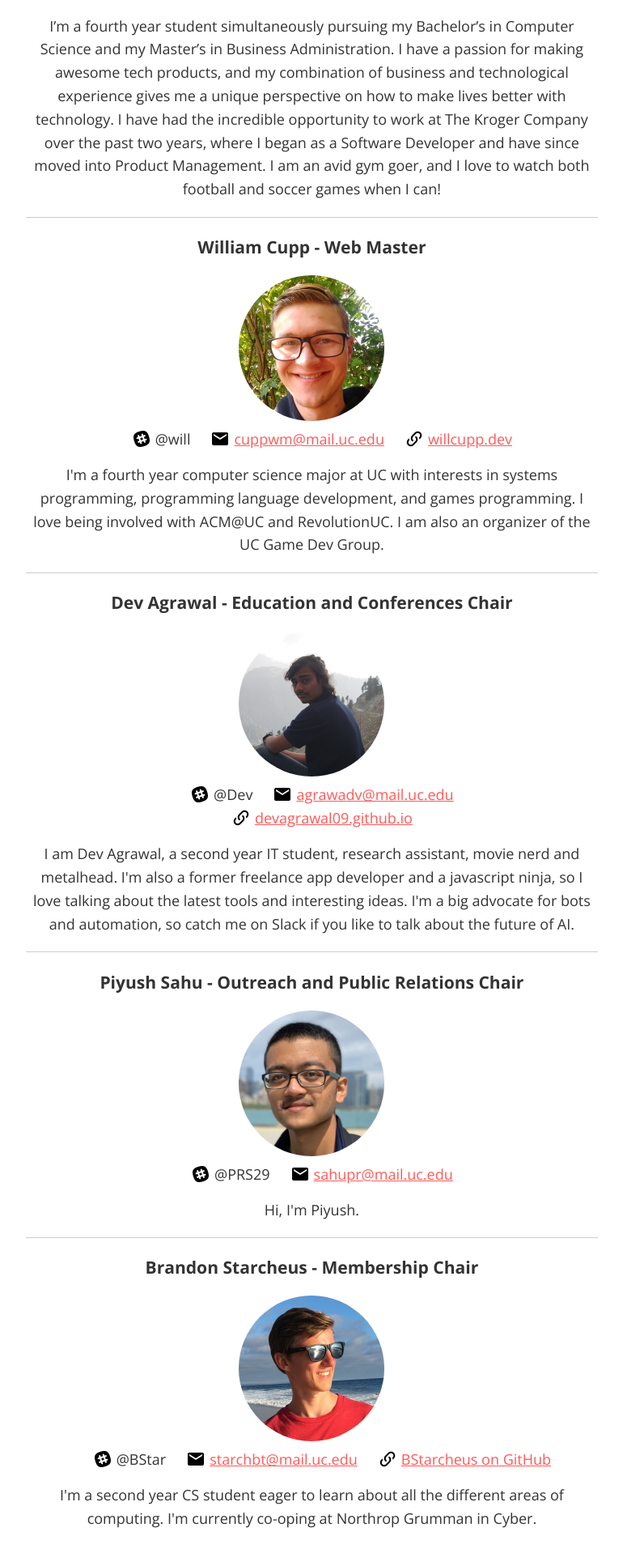
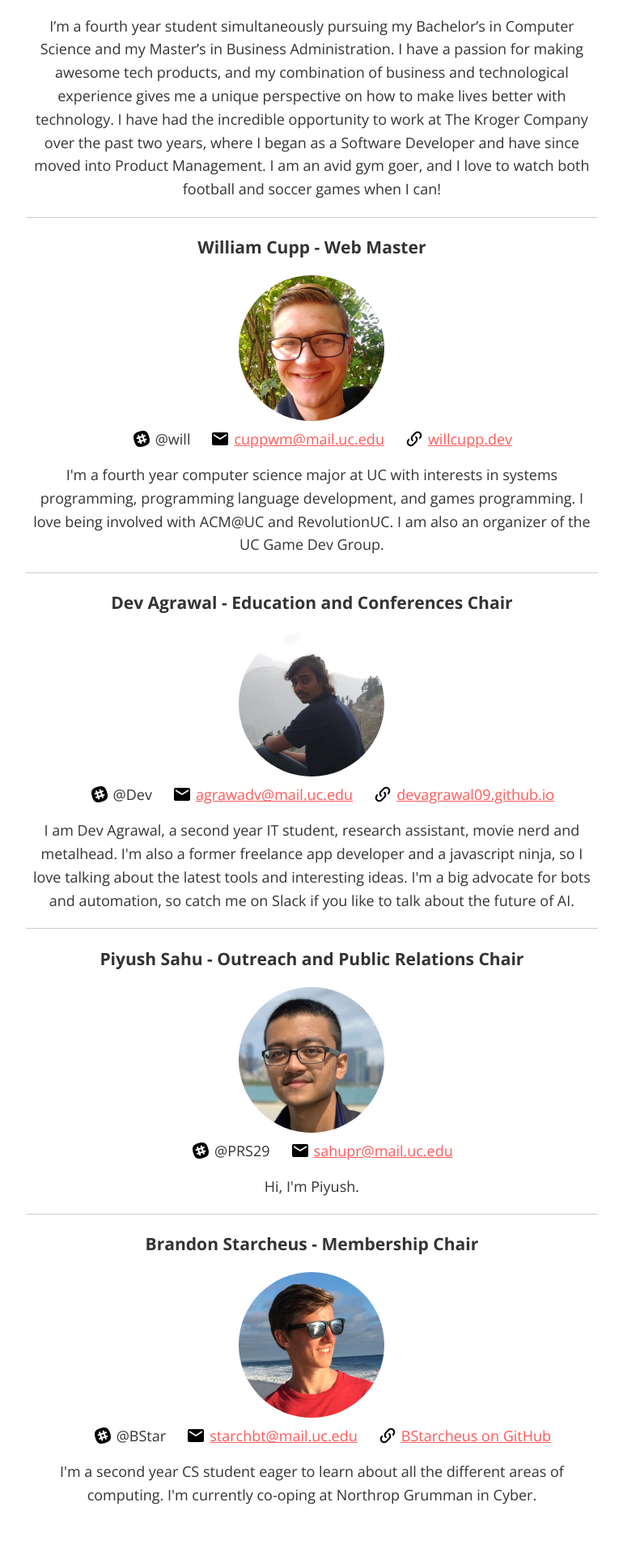
Before and after one commit to ACMatUC/acmatuc.github.io, a Jekyll site: the page built from executives.html, in a window 1280 px wide. Shown: the part 1831-3749 px from the top of the page at 81% size, without its empty margins (343-1113 px from the left). Built offline with Jekyll 4.4.1, drawn with Linux system fonts in a browser that asks for light colours; after the commit the page ends 3720 px from its top, so only the background shows below that.

Commit message:
Update executives.html

```diff
--- a/executives.html
+++ b/executives.html
@@ -60,7 +60,7 @@ order: 2
 <div class="executive">
   <h3>Dev Agrawal - Education and Conferences Chair</h3>
   <img src="/assets/education-confrences-chair.jpg" alt="Education and Confrences Chair">
-  <span><img class="icon" src="/assets/slack.png">@Dev<img class="icon" src="/assets/email.png"><a href="mailto:agrawadv@mail.uc.edu">agrawadv@mail.uc.edu</a></span><img class="icon" src="/assets/link-variant.png"><a href="https://devagrawal09.github.io/portfolio/">devagrawal09.github.io</a>
+  <span><img class="icon" src="/assets/slack.png">@Dev<img class="icon" src="/assets/email.png"><a href="mailto:agrawadv@mail.uc.edu">agrawadv@mail.uc.edu</a><img class="icon" src="/assets/link-variant.png"><a href="https://devagrawal09.github.io/portfolio/">devagrawal09.github.io</a></span>
   <p>
     I am Dev Agrawal, a second year IT student, research assistant, movie nerd and metalhead. I'm also a former freelance app developer and a javascript ninja, so I love talking about the latest tools and interesting ideas. I'm a big advocate for bots and automation, so catch me on Slack if you like to talk about the future of AI.
   </p>
```
